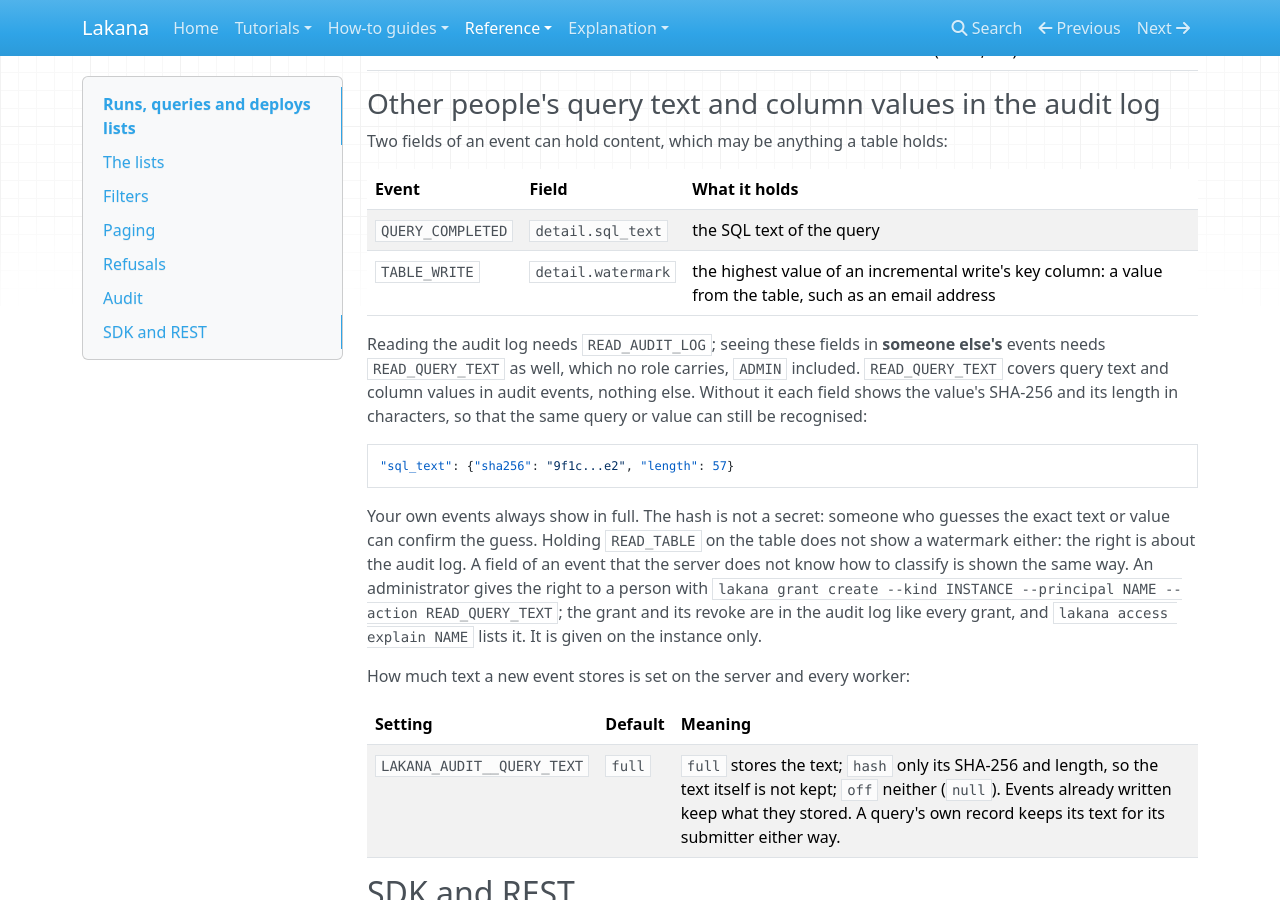
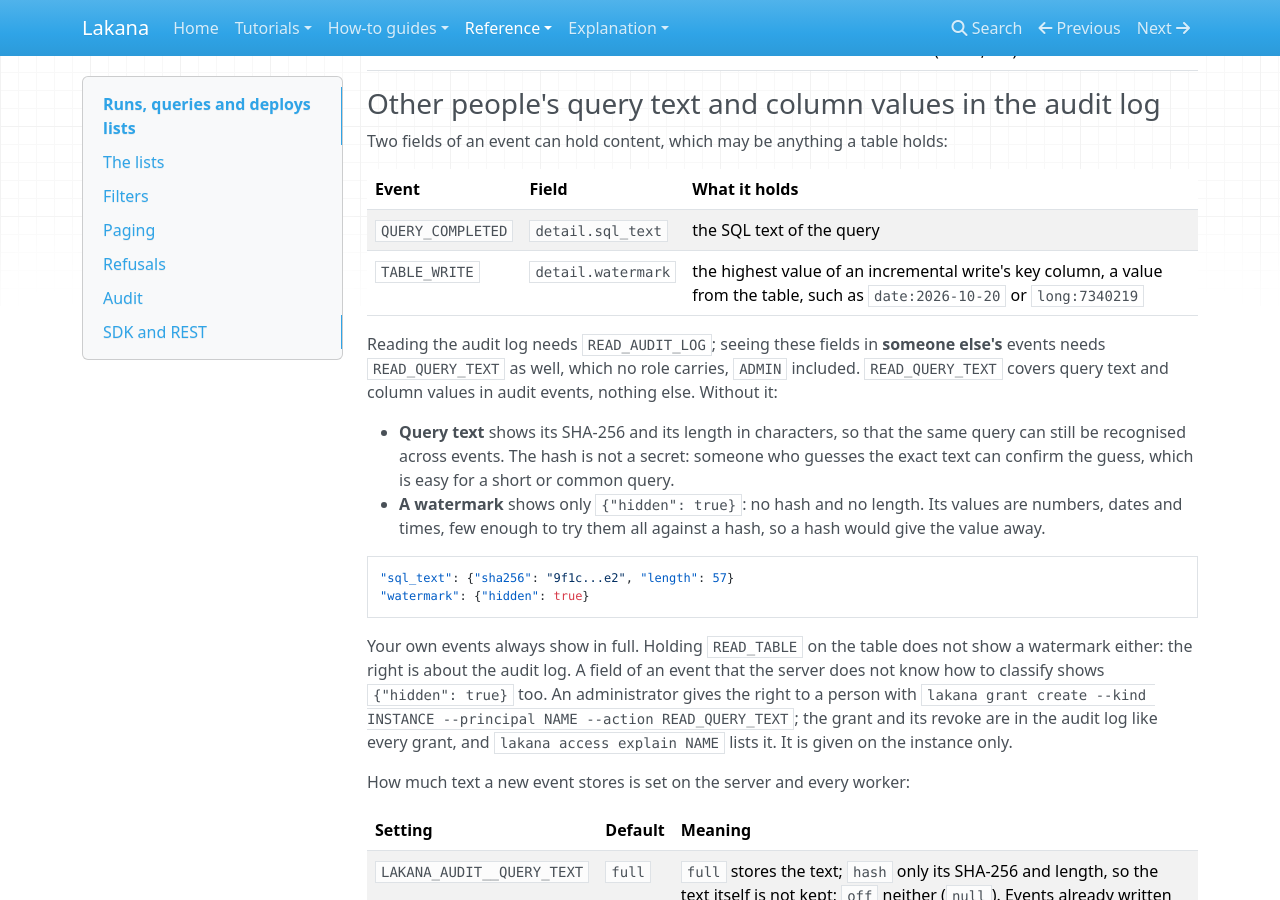
Before and after one commit to chrschy/lakana, an MkDocs documentation site: the page built from docs/site/reference/lists.md, in a window 1280 px wide and 900 px high, scrolled down 3141 px. Built offline with MkDocs 1.6.1, drawn with Linux system fonts in a browser that asks for light colours; nearby versions of some CDN libraries.

Commit message:
fix(audit): hide a watermark without a digest; its values are easy to guess
An incremental key is an int, long, decimal, date or timestamp, stored typed
(`date:2026-10-20`), so an unsalted SHA-256 plus the length of a watermark gave the value back
to anyone who tried the candidates. Each content field now names how it is hidden (`Hiding`):
`sql_text` keeps its fingerprint, so the same query can be recognised; `watermark` becomes
`{"hidden": true}`, with no digest and no length, whatever was stored. A field nobody classified
is withheld the same way. The docs and tests use a realistic watermark instead of an email
address, which an incremental key cannot be.

````diff
--- a/docs/site/reference/lists.md
+++ b/docs/site/reference/lists.md
@@ -110,23 +110,27 @@
 | Event | Field | What it holds |
 |---|---|---|
 | `QUERY_COMPLETED` | `detail.sql_text` | the SQL text of the query |
-| `TABLE_WRITE` | `detail.watermark` | the highest value of an incremental write's key column: a value from the table, such as an email address |
+| `TABLE_WRITE` | `detail.watermark` | the highest value of an incremental write's key column, a value from the table, such as `date:2026-10-20` or `long:7340219` |
 
 Reading the audit log needs `READ_AUDIT_LOG`; seeing these fields in **someone else's** events
 needs `READ_QUERY_TEXT` as well, which no role carries, `ADMIN` included. `READ_QUERY_TEXT` covers
-query text and column values in audit events, nothing else. Without it each field shows the
-value's SHA-256 and its length in characters, so that the same query or value can still be
-recognised:
+query text and column values in audit events, nothing else. Without it:
+
+- **Query text** shows its SHA-256 and its length in characters, so that the same query can still
+  be recognised across events. The hash is not a secret: someone who guesses the exact text can
+  confirm the guess, which is easy for a short or common query.
+- **A watermark** shows only `{"hidden": true}`: no hash and no length. Its values are numbers,
+  dates and times, few enough to try them all against a hash, so a hash would give the value away.
 
 <!-- output -->
 ```text
 "sql_text": {"sha256": "9f1c...e2", "length": 57}
+"watermark": {"hidden": true}
 ```
 
-Your own events always show in full. The hash is not a secret: someone who guesses the exact text
-or value can confirm the guess. Holding `READ_TABLE` on the table does not show a watermark either:
-the right is about the audit log. A field of an event that the server does not know how to classify is shown
-the same way. An administrator gives the right to a person with
+Your own events always show in full. Holding `READ_TABLE` on the table does not show a watermark
+either: the right is about the audit log. A field of an event that the server does not know how to
+classify shows `{"hidden": true}` too. An administrator gives the right to a person with
 `lakana grant create --kind INSTANCE --principal NAME --action READ_QUERY_TEXT`; the grant and its
 revoke are in the audit log like every grant, and `lakana access explain NAME` lists it. It is given
 on the instance only.
````
Also changed, not shown: docs/agent/security.md (+15 -10 lines), docs/site/explanation/security.md (+2 -2 lines), docs/site/explanation/upgrades.md (+3 -2 lines), docs/site/reference/access.md (+2 -1 lines), docs/site/reference/cli.md (+1 -1 lines), 5 other files.
